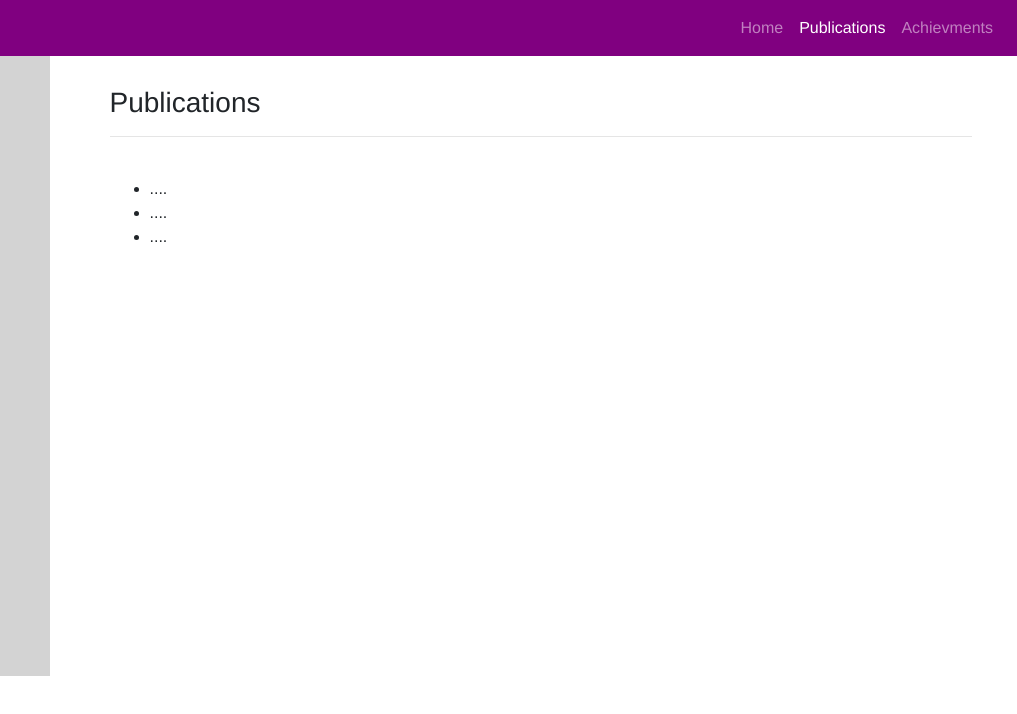
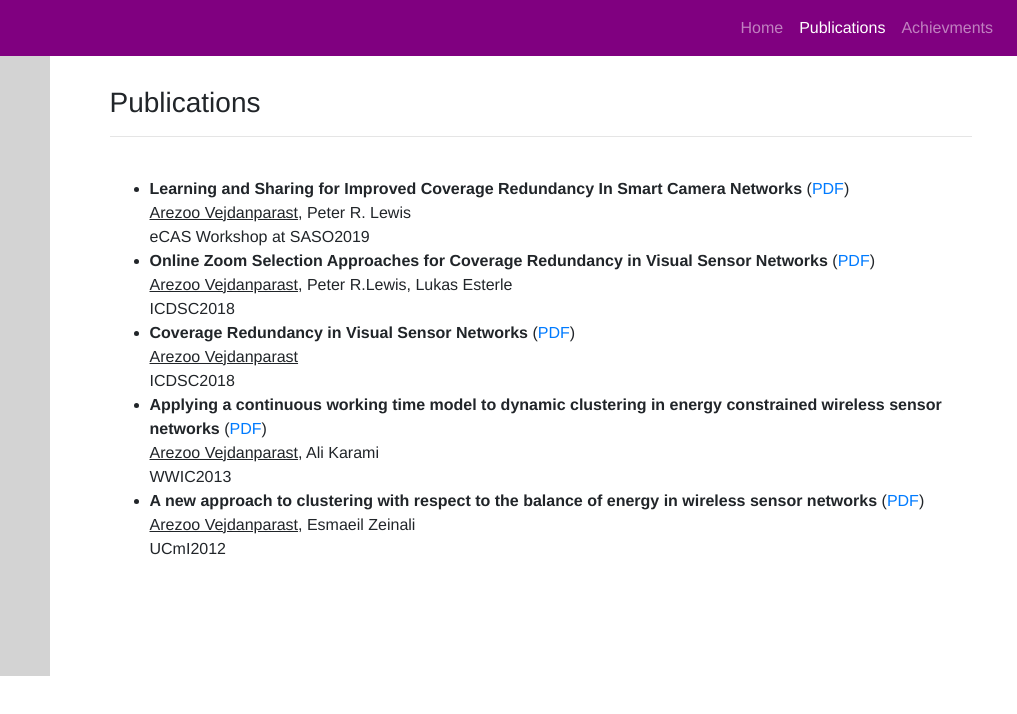
Before and after one commit to arezoojy/website, a plain HTML site: page publications.html in a window 1280 px wide. Shown: the full height of the page, 263-1280 px from the left. Drawn offline with nearby package versions, Linux system fonts and the light colour scheme.

Commit message:
Edited index file

```diff
--- a/publications.html
+++ b/publications.html
@@ -76,9 +76,39 @@
           <h3>Publications</h3>
           <hr>
           <ul class="publication-list">
-            <li>....</li>
-            <li>....</li>
-            <li>....</li>
+            <li><b>Learning and Sharing for Improved Coverage Redundancy In Smart Camera Networks</b>
+              (<a href="./papers/Vejdanparast-ICDSC2018.pdf">PDF</a>)
+              <br>
+              <u>Arezoo Vejdanparast</u>, Peter R. Lewis
+              <br>eCAS Workshop at SASO2019
+            </li>
+              <li>
+              <b>Online Zoom Selection Approaches for Coverage Redundancy in Visual Sensor Networks</b>
+              (<a href="./papers/Vejdanparast-ICDSC2018.pdf">PDF</a>)
+              <br>
+              <u>Arezoo Vejdanparast</u>,
+              Peter R.Lewis, Lukas Esterle
+              <br>ICDSC2018
+              </li>
+                <li><b>Coverage Redundancy in Visual Sensor Networks</b>
+                (<a href="./papers/ICDSC2018.pdf">PDF</a>)
+                <br>
+                <u>Arezoo Vejdanparast</u>
+                <br>ICDSC2018
+                </li>
+                  <li><b>Applying a continuous working time model to dynamic clustering in energy constrained wireless sensor networks</b>
+                  (<a href="./papers/Vejdanparast-WWIC2013.pdf">PDF</a>)
+                  <br>
+                  <u>Arezoo Vejdanparast</u>, Ali Karami
+                  <br>WWIC2013
+                  </li>
+                <li><b>A new approach to clustering with respect to the balance of energy in wireless sensor networks</b>
+                (<a href="./papers/Vejdanparast-UCmI2012.pdf">PDF</a>)
+                <br>
+                <u>Arezoo Vejdanparast</u>, Esmaeil Zeinali
+                <br> UCmI2012
+                </li>
+
           </ul>
         </div>
       </div>
```
Also changed, not shown: cv.html (renamed from achievements.html, +4 -4 lines), index.html (+4 -3 lines), 4 other files.
